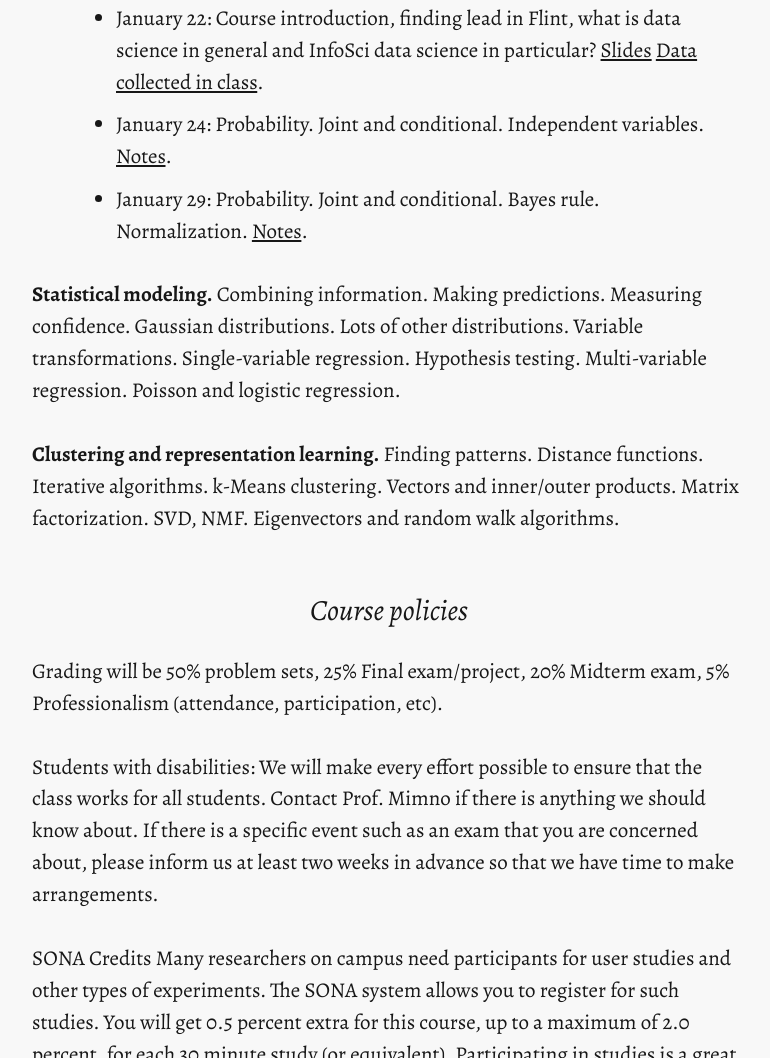
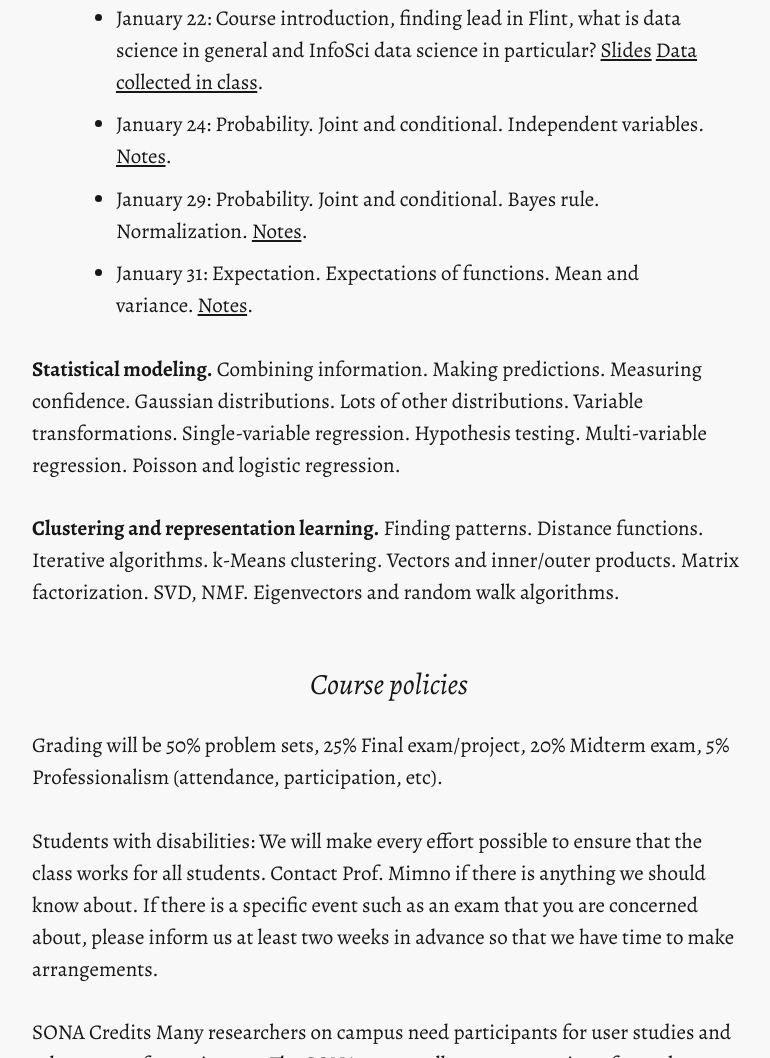
Before and after one commit to mimno/info2950-spring2019, a plain HTML site: page index.html in a window 1280 px wide. Shown: the part 798-1856 px from the top of the page, without its empty margins (251-1021 px from the left). Drawn offline with nearby package versions, Linux system fonts and the light colour scheme; a web font is replaced by a local one.

Commit message:
notes 1/31

```diff
--- a/index.html
+++ b/index.html
@@ -450,6 +450,7 @@ Topics will include combinatorics, data-intensive programming, probability, regr
   <li>January 22: Course introduction, finding lead in Flint, what is data science in general and InfoSci data science in particular? <a href="Slides/2950_Jan_22.pdf">Slides</a> <a href="Data/responses-0122.tsv">Data collected in class</a>.</li>
   <li>January 24: Probability. Joint and conditional. Independent variables. <a href="Slides/notes-0124.pdf">Notes</a>.</li>
   <li>January 29: Probability. Joint and conditional. Bayes rule. Normalization. <a href="Slides/notes-0129.pdf">Notes</a>.</li>
+  <li>January 31: Expectation. Expectations of functions. Mean and variance. <a href="Slides/notes-0131.pdf">Notes</a>.</li>
 </ul>
 </p>
 
```
Also changed, not shown: 1 other file.
